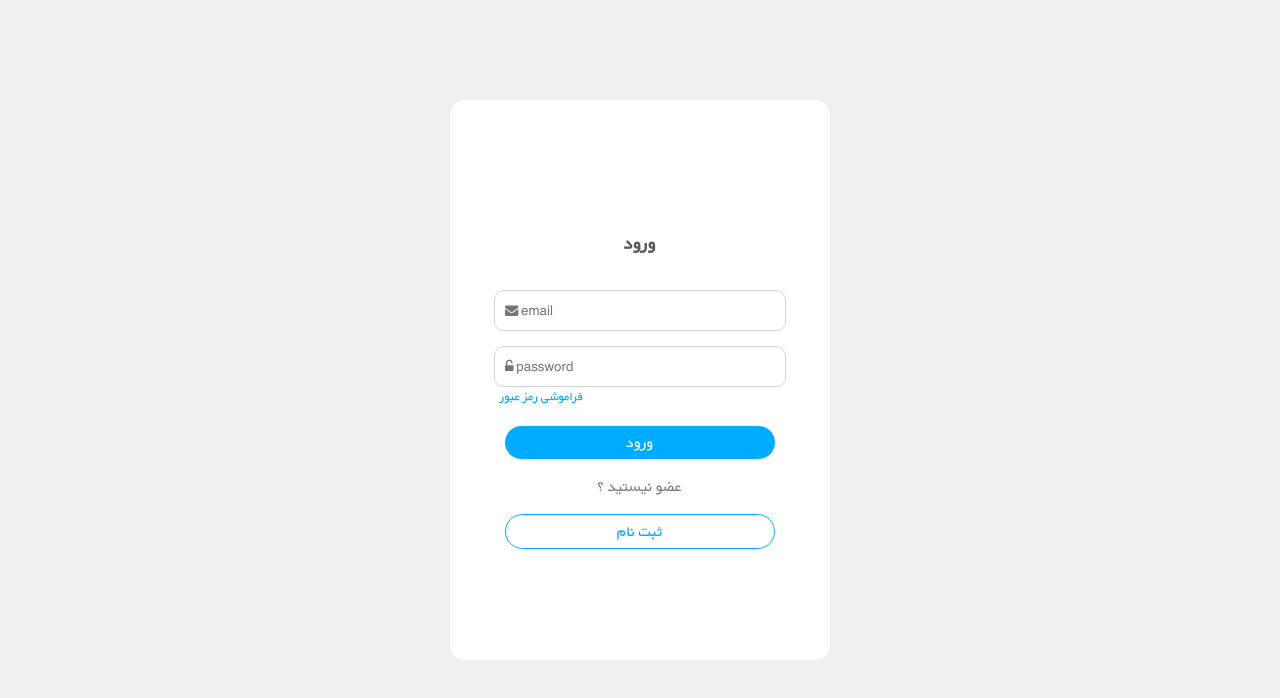
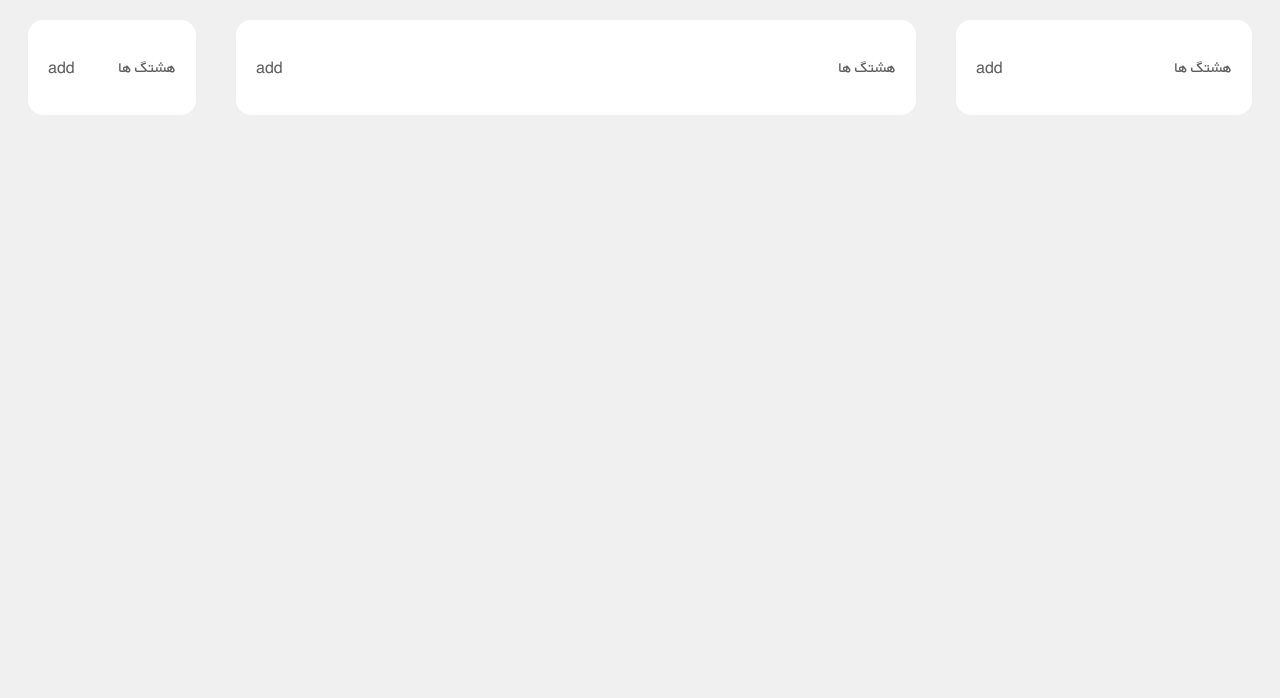
Before and after one commit to KimiaHasannezhad/tamrin, a React (Create React App) app: page /home in a window 1280 px wide. Shown: the top 698 px of the page. Built offline with nearby package versions, Linux system fonts and the light colour scheme.

Commit message:
creating home and some other changes

```diff
--- a/package.json
+++ b/package.json
@@ -10,9 +10,11 @@
     "@types/node": "^12.20.37",
     "@types/react": "^17.0.37",
     "@types/react-dom": "^17.0.11",
+    "history": "^5.1.0",
     "react": "^17.0.2",
     "react-dom": "^17.0.2",
     "react-redux": "^7.2.6",
+    "react-router-dom": "^5.2.0",
     "react-scripts": "4.0.3",
     "redux": "^4.1.2",
     "redux-devtools-extension": "^2.13.9",
@@ -43,5 +45,8 @@
       "last 1 firefox version",
       "last 1 safari version"
     ]
+  },
+  "devDependencies": {
+    "@types/react-router-dom": "^5.3.2"
   }
 }
--- a/src/App.tsx
+++ b/src/App.tsx
@@ -1,16 +1,17 @@
-import React from 'react';
-import Login from './views/Login'
-import Signup from './views/Signup'
-import {AuthenticationForm} from './containers/AuthenticationForm'
+// import React from 'react';
+// import Login from './views/Login'
+// import Signup from './views/Signup'
+// import {AuthenticationForm} from './containers/AuthenticationForm'
+// import {HomeContainer} from './containers/HomeContainer'
 
-function App() {
-  return (
-    <div>
-    {/* <Login/>
-    <Signup/> */}
-    <AuthenticationForm/>
-    </div>
-  )
-}
+// function App() {
+//   return (
+//     <>
+//     <AuthenticationForm/>
+//     <Home/>
+//     </>
+//   )
+// }
 
-export default App;
+// export default App;
+export {}
--- /dev/null
+++ b/src/components/Communications.tsx
@@ -0,0 +1 @@
+export {}
--- /dev/null
+++ b/src/components/Hashtags.tsx
@@ -0,0 +1,15 @@
+import React from 'react'
+
+const Hashtags = () => {
+  return (
+    <div>
+      <div className="d-flex flex-dir-row-reverse justify-c-space-between ">
+      <p>هشتگ ها</p>
+      <p>add</p>
+      </div>
+      <div></div>
+    </div>
+  )
+}
+
+export default Hashtags
--- /dev/null
+++ b/src/containers/Home.tsx
@@ -0,0 +1,22 @@
+import React from 'react'
+import Hashtags from '../components/Hashtags'
+
+// interface MyProps {
+//   displaySignUp: any
+// }
+
+const Home = () => {
+  return <div className="d-flex flex-di-row justify-c-center ">
+  <div className="w-10 margin-20 bg-white padding-20 border-radius-normal">
+  <Hashtags/>
+  </div>
+  <div className="w-50 margin-20 bg-white padding-20 border-radius-normal ">
+  <Hashtags/>
+  </div>
+  <div className="w-20 margin-20 bg-white padding-20 border-radius-normal">
+  <Hashtags/>
+  </div>
+  </div>
+}
+
+export default Home
--- a/src/index.tsx
+++ b/src/index.tsx
@@ -1,14 +1,23 @@
-import React from 'react';
-import ReactDOM from 'react-dom';
-import App from './App';
-import {Provider} from 'react-redux'
+import React from 'react'
+import ReactDOM from 'react-dom'
+import { Provider } from 'react-redux'
 import store from './store'
 import './styles/globalStyle.css'
 import './styles/auth.css'
+import { BrowserRouter, Route, Redirect, Switch } from 'react-router-dom'
+import Home from './containers/Home'
+import { AuthenticationForm } from './containers/AuthenticationForm'
+import { createBrowserHistory } from 'history'
 
 ReactDOM.render(
   <Provider store={store}>
-    <App />
+    <BrowserRouter>
+      <Switch>
+        <Route exact path="/" render={() => <Redirect to="/auth" />} />
+        <Route exact path="/auth" component={AuthenticationForm} />
+        <Route exact path="/home" component={Home} />
+      </Switch>
+    </BrowserRouter>
   </Provider>,
-  document.getElementById('root')
-);
+  document.getElementById('root'),
+)
--- a/src/reducers/userReducer.ts
+++ b/src/reducers/userReducer.ts
@@ -50,7 +50,6 @@ const userLoginReducer = (state: UserState = initialState, action: Action) => {
     default:
       return state
   }
-console.log(state)
 
 }
 
--- a/src/styles/globalStyle.css
+++ b/src/styles/globalStyle.css
@@ -43,3 +43,63 @@ body {
 .justify-c-center {
   justify-content: center;
 }
+
+.justify-c-space-between {
+  justify-content: space-between;
+}
+
+
+.w-10 {
+ width: 10%;
+}
+
+.w-20 {
+ width: 20%;
+}
+
+.w-30 {
+ width: 30%;
+}
+
+.w-40 {
+ width: 40%;
+}
+.w-50 {
+ width: 50%;
+}
+.w-60 {
+ width: 60%;
+}
+.w-70 {
+ width: 70%;
+}
+.w-80 {
+ width: 80%;
+}
+.w-90 {
+ width: 80%;
+}
+.w-100 {
+ width: 80%;
+}
+
+
+.margin-20 {
+  margin: 20px;
+}
+
+.padding-20 {
+  padding: 20px;
+}
+
+.bg-white {
+  background-color: white;
+}
+
+.border-radius-normal{
+  border-radius: 15px;
+}
+
+.box-shadow-light{
+   box-shadow: 3px 4px 6px 9px lightgray ;
+}
--- a/src/views/Login.tsx
+++ b/src/views/Login.tsx
@@ -1,6 +1,7 @@
-import React, { useState, useEffect } from 'react'
-import { loginAction } from '../action/userAction'
+import React, { useState, useEffect} from 'react'
+// import { loginAction } from '../action/userAction'
 import { useDispatch } from 'react-redux'
+import {Link} from 'react-router-dom'
 
  interface MyProps {
      displayLogin: any,
@@ -10,6 +11,7 @@ const Login = ( props: MyProps ) => {
   const [email, setEmail] = useState('')
   const [password, setPassword] = useState('')
   const [isLoginActive, setIsLoginActive] = useState(false)
+
   const dispatch = useDispatch()
 
   // useEffect(() => {
@@ -19,8 +21,11 @@ const Login = ( props: MyProps ) => {
   // }, [email, password, isLoginActive])
 
   const handleLogin = () => {
-    dispatch(loginAction(email, password))
+    localStorage.setItem("email",email);
+    localStorage.setItem("Password",password);
   }
+
+
 
   return (
     <div className="d-flex flex-di-row justify-c-center">
@@ -46,7 +51,7 @@ const Login = ( props: MyProps ) => {
             className="auth-primary-btn"
             onClick={() => handleLogin()}
           >
-            ورود
+          <Link to='/home'>ورود</Link>
           </button>
           <p>عضو نیستید ؟</p>
           <button className="auth-outline-btn" onClick={() => props.displayLogin()}>ثبت نام</button>
```
Also changed, not shown: src/components/Header.tsx (added, +17 -0 lines), src/styles/hashtags.css (added).
